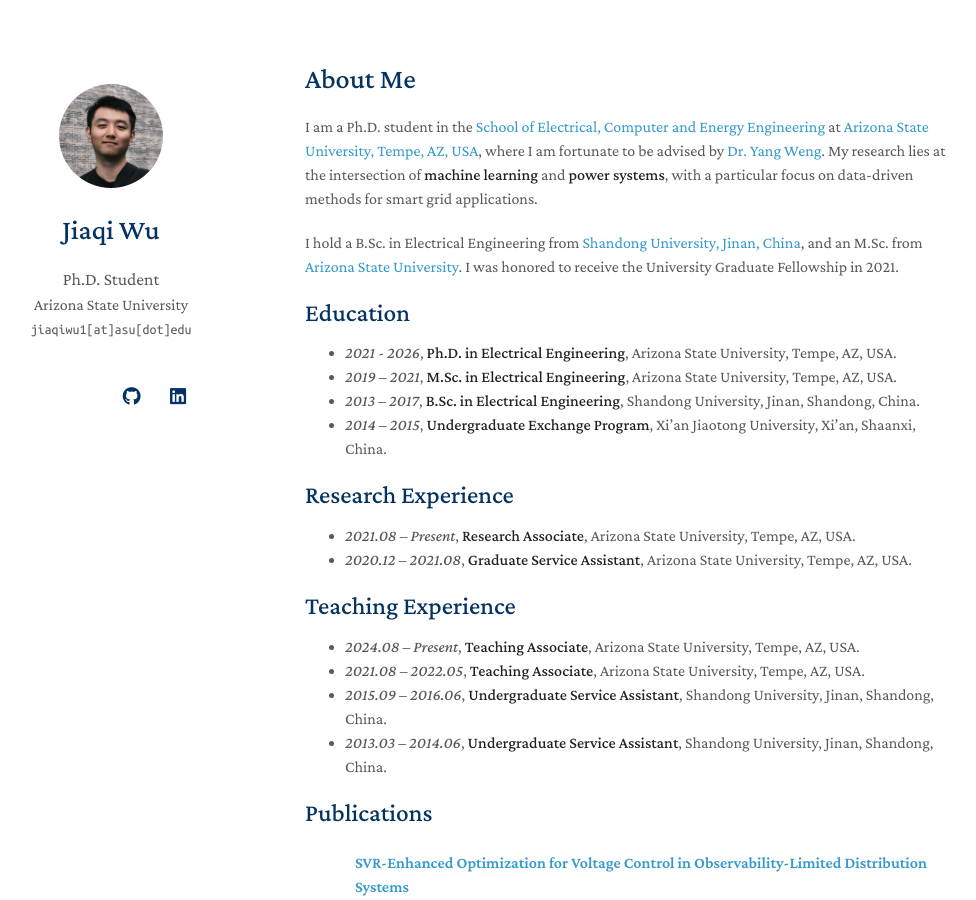
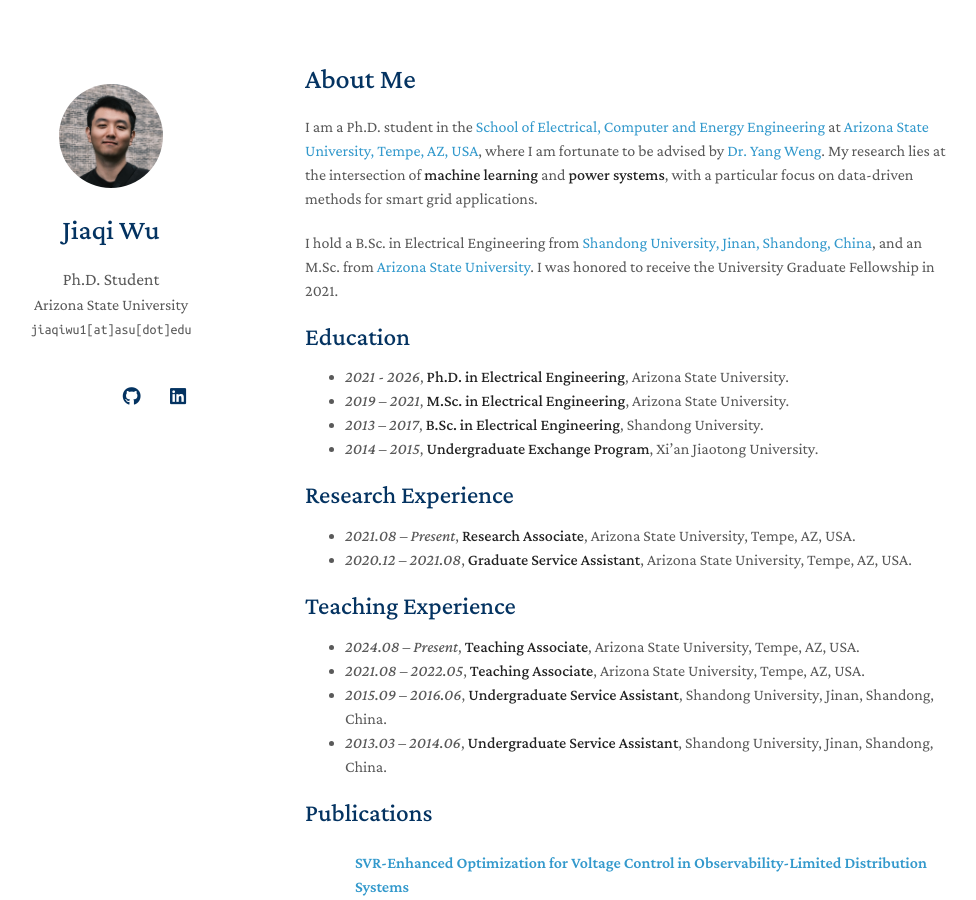
Before and after one commit to jiaqiwu1/jiaqiwu1.github.io, a Jekyll site: the page built from index.md, in a window 1280 px wide and 900 px high. Shown: the whole window, without its empty margins (165-1141 px from the left). Built offline with Jekyll 4.4.1, drawn with Linux system fonts in a browser that asks for light colours; a style sheet for code colours, icons or effects is not loaded; our own code applies the rules of GitHub Pages for plain Markdown files.

Commit message:
Update education section in index.md for consistency and clarity

```diff
--- a/index.md
+++ b/index.md
@@ -6,14 +6,14 @@ layout: homepage
 
 I am a Ph.D. student in the [School of Electrical, Computer and Energy Engineering](https://ecee.engineering.asu.edu/) at [Arizona State University, Tempe, AZ, USA](https://www.asu.edu), where I am fortunate to be advised by [Dr. Yang Weng](https://www.public.asu.edu/~yweng2/). My research lies at the intersection of **machine learning** and **power systems**, with a particular focus on data-driven methods for smart grid applications.
 
-I hold a B.Sc. in Electrical Engineering from [Shandong University, Jinan, China](https://en.sdu.edu.cn), and an M.Sc. from [Arizona State University](https://www.asu.edu). I was honored to receive the University Graduate Fellowship in 2021.
+I hold a B.Sc. in Electrical Engineering from [Shandong University, Jinan, Shandong, China](https://en.sdu.edu.cn), and an M.Sc. from [Arizona State University](https://www.asu.edu). I was honored to receive the University Graduate Fellowship in 2021.
 
 ## Education
 
-- *2021 - 2026*, **Ph.D. in Electrical Engineering**, Arizona State University, Tempe, AZ, USA.
-- *2019 – 2021*, **M.Sc. in Electrical Engineering**, Arizona State University, Tempe, AZ, USA.
-- *2013 – 2017*, **B.Sc. in Electrical Engineering**, Shandong University, Jinan, Shandong, China.
-- *2014 – 2015*, **Undergraduate Exchange Program**, Xi’an Jiaotong University, Xi’an, Shaanxi, China.
+- *2021 - 2026*, **Ph.D. in Electrical Engineering**, Arizona State University.
+- *2019 – 2021*, **M.Sc. in Electrical Engineering**, Arizona State University.
+- *2013 – 2017*, **B.Sc. in Electrical Engineering**, Shandong University.
+- *2014 – 2015*, **Undergraduate Exchange Program**, Xi’an Jiaotong University.
 
 ## Research Experience
 
```
